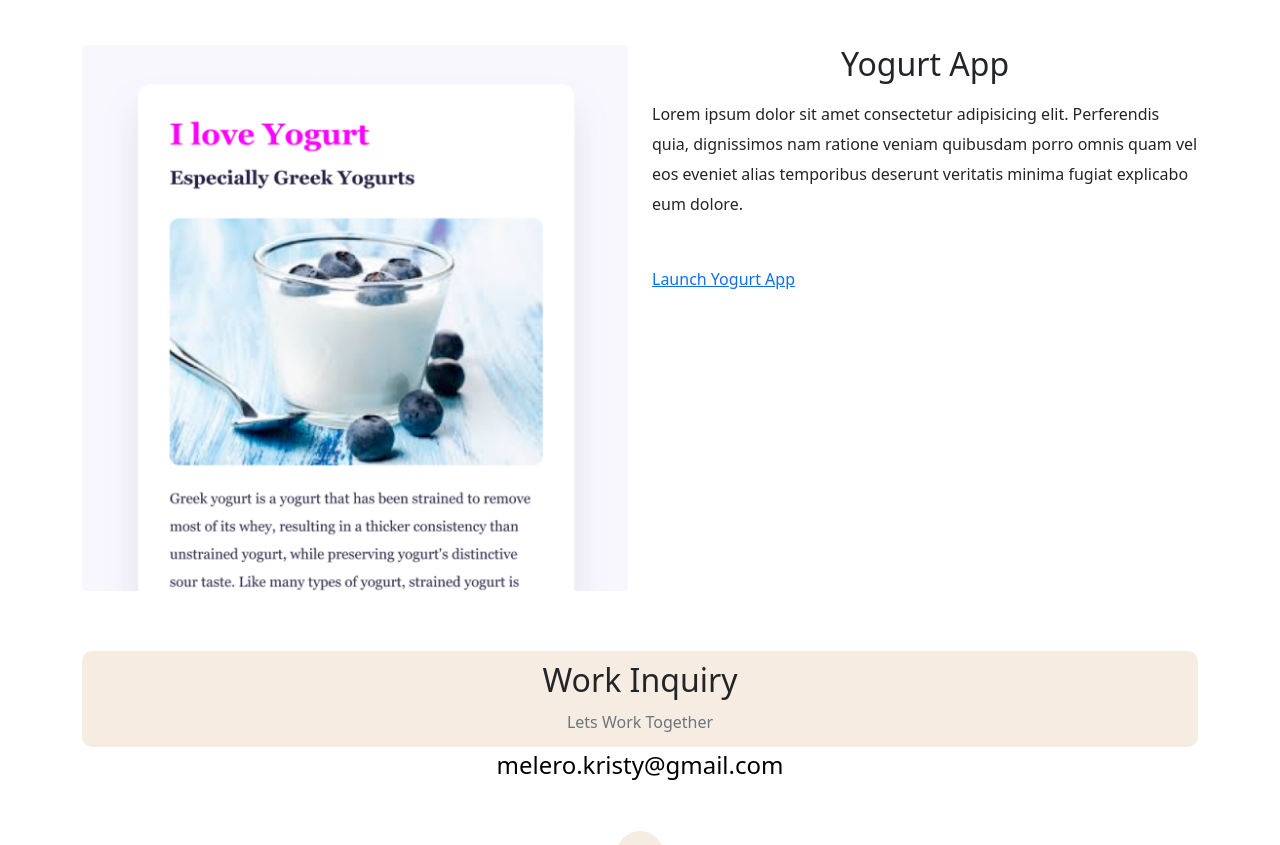
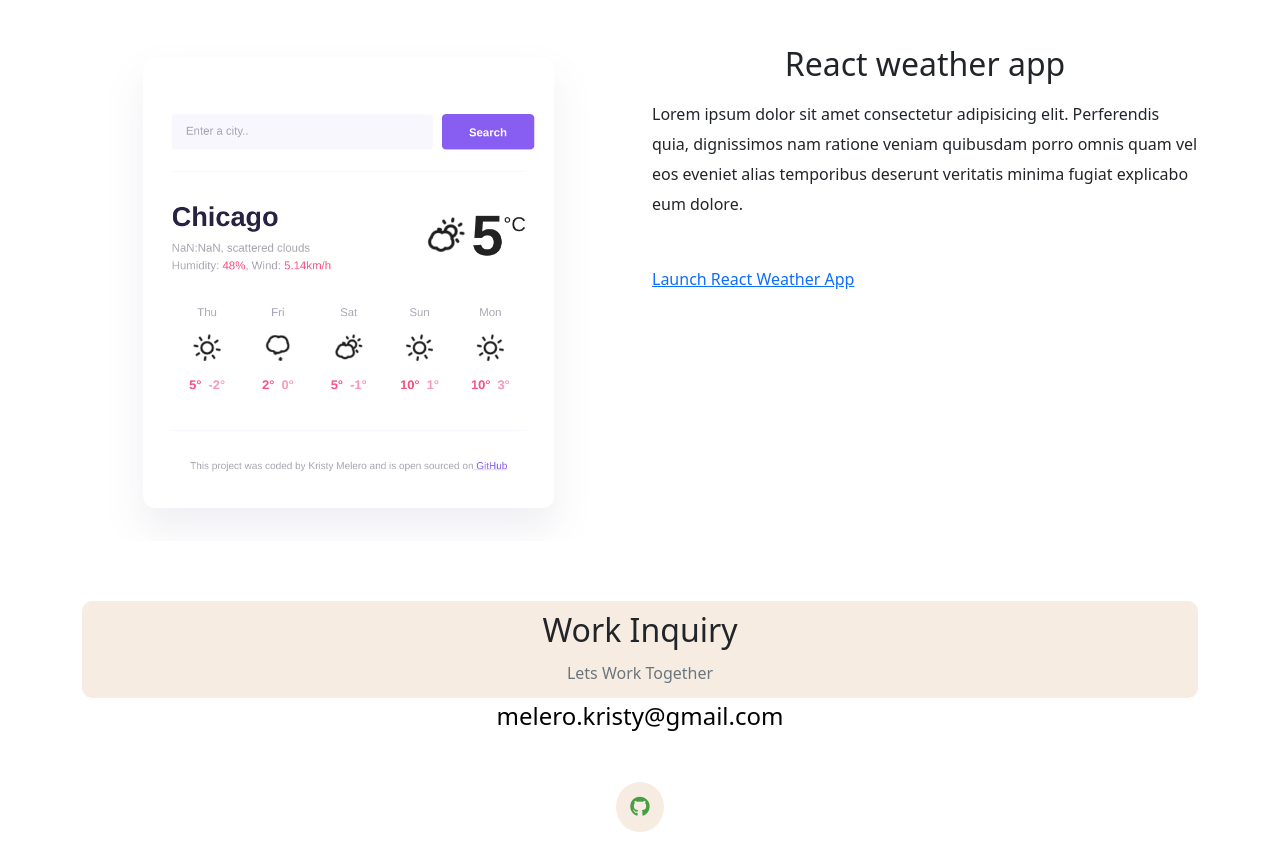
Before and after one commit to melerokristy/kristy-melero-portfolio, a website: page index.html in a window 1280 px wide. Shown: the part 1320-2165 px from the top of the page. Drawn offline with nearby package versions, Linux system fonts and the light colour scheme.

Commit message:
removed yogurt page and added react weather app image and react weather page link

```diff
--- a/index.html
+++ b/index.html
@@ -109,13 +109,13 @@
       <div class="row mt-5">
         <div class="col-md-6">
           <img
-            src="images/yogurt.png"
-            alt="screenshoot image of yogurt page"
+            src="images/reactweatherapp.png"
+            alt="screenshoot image of react weather app"
             class="img-fluid rounded"
           />
         </div>
         <div class="col-md-6">
-          <h2 class="mb-3">Yogurt App</h2>
+          <h2 class="mb-3">React weather app</h2>
           <p>
             Lorem ipsum dolor sit amet consectetur adipisicing elit. Perferendis
             quia, dignissimos nam ratione veniam quibusdam porro omnis quam vel
@@ -123,7 +123,11 @@
             explicabo eum dolore.
           </p>
           <div class="mt-5">
-            <a href="#" class="primary-link">Launch Yogurt App</a>
+            <a
+              href="https://newclimaforecastpage.netlify.app/"
+              class="primary-link"
+              >Launch React Weather App</a
+            >
           </div>
         </div>
       </div>
```
Also changed, not shown: images/reactweatherapp.png (renamed from Screenshot 2025-03-06 5.24.48 PM.png), images/yoga.png (deleted), images/yogurt.png (deleted).
